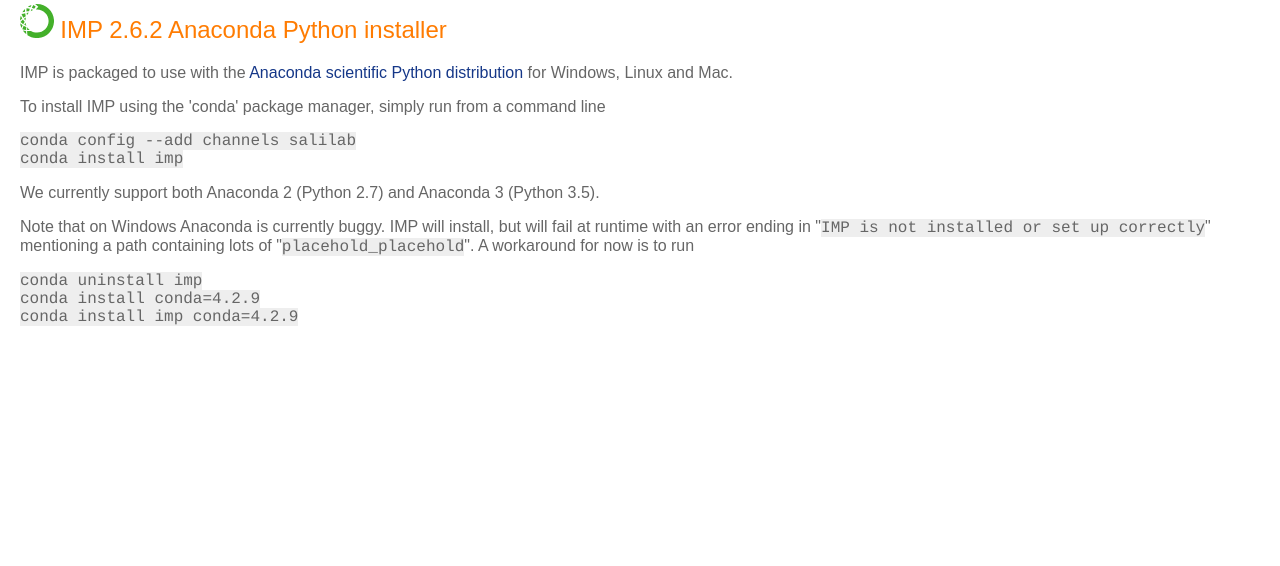
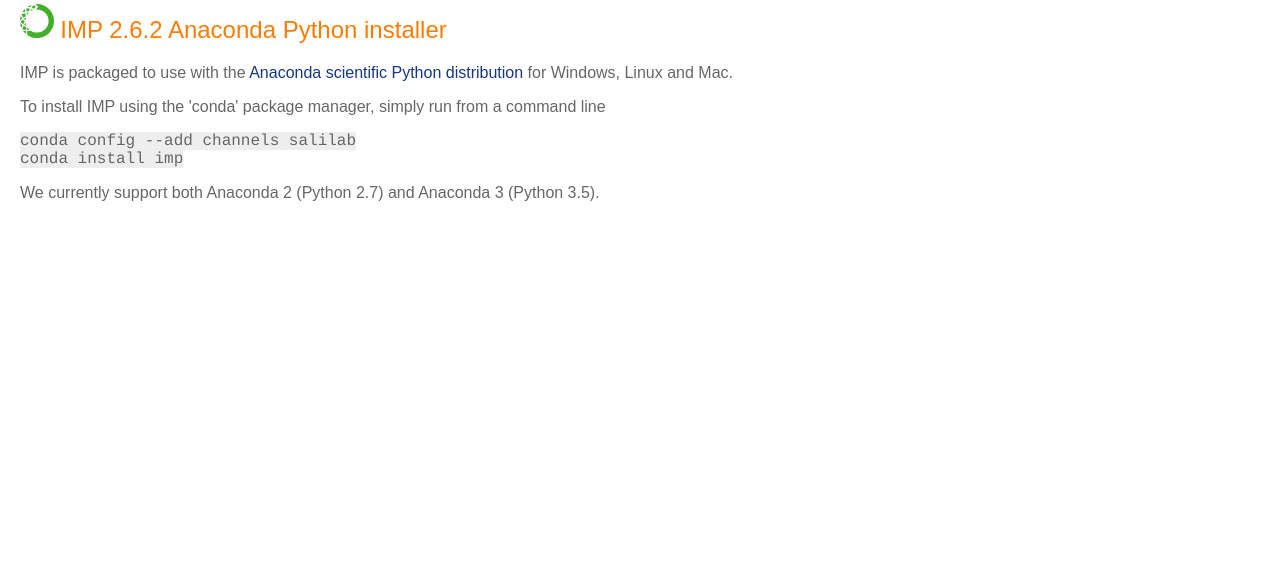
Before and after one commit to salilab/imp_website, a PHP site: page /download-anaconda.php?FILENAME=1 in a window 1280 px wide. Shown: the part 176-742 px from the top of the page. Run offline with PHP 8.4, Linux system fonts and the light colour scheme; data that the repository does not hold is empty.

Commit message:
Windows Anaconda packages should now be fixed.

```diff
--- a/download-anaconda.php
+++ b/download-anaconda.php
@@ -22,14 +22,6 @@ line</p>
 <p>We currently support both Anaconda 2 (Python 2.7) and Anaconda 3
 (Python 3.5).</p>
 
-<p>Note that on Windows Anaconda is currently buggy. IMP will install, but
-will fail at runtime with an error ending in "<tt>IMP is not
-installed or set up correctly</tt>" mentioning a path containing lots of
-"<tt>placehold_placehold</tt>". A workaround for now is to run</p>
-<p><tt>conda uninstall imp</tt><br />
-<tt>conda install conda=4.2.9</tt><br />
-<tt>conda install imp conda=4.2.9</tt></p>
-
 </div>
 
 <?php
```
